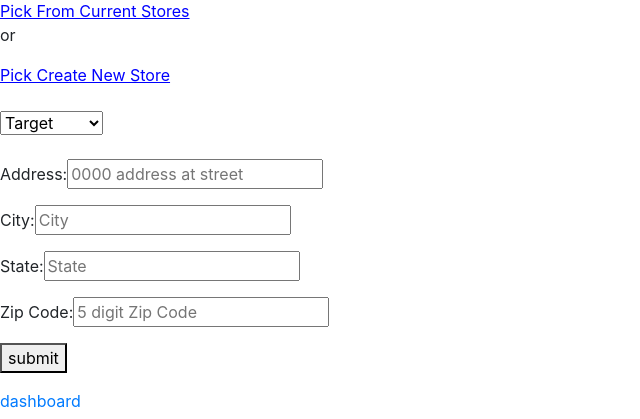
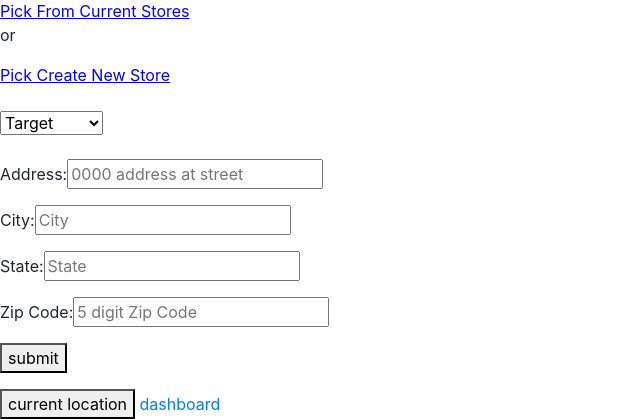
Before and after one commit to Apilny/Shelf_Project2, a Django app: template apps/shelf_app/templates/view_locations.html in a window 1280 px wide. Shown: the part 714-1133 px from the top of the page, without its empty margins (0-640 px from the left). Run offline with Django 3.2, Linux system fonts and the light colour scheme; the template is opened without the code that fills it: values that come from a table or form of the project are taken from there, others are empty; data comes from the database, SQL or seed files in the repository; parts of the project's set-up code (start-up, migrations or seed data) failed here and were passed over; some libraries are stand-ins or nearby versions.

Commit message:
Update view_locations.html

```diff
--- a/apps/shelf_app/templates/view_locations.html
+++ b/apps/shelf_app/templates/view_locations.html
@@ -63,7 +63,7 @@
             {%for location in store.locations.all%}
             <tr>
                 <td scope="row">{{location.store.name}}</th>
-                <td><a href='http://maps.google.com/maps/dir/{{location.address}}+{{location.city}},+{{location.state}},+{{location.zip_code}}'>{{location.address}} {{location.city}} {{location.state}}
+                <td><a class='navigate' href='http://maps.google.com/maps/dir/{{location.address}}+{{location.city}},+{{location.state}},+{{location.zip_code}}'>{{location.address}} {{location.city}} {{location.state}}
                         {{location.zip_code}}</a></td>
                 <td><a href='/shelf/{{location.id}}/items'>Items</a></td>
             </tr>
@@ -86,6 +86,7 @@
             <p><button type='submit'>submit</button></p>
         </div>
     </form>
+    <button id='location_button'> current location</button>
     <a href='/shelf/profile'>dashboard</a>
     <script>
         $(document).ready(function () {
@@ -97,7 +98,20 @@
                 $('#store_select').empty()
                 $('#store_select').append(" New Store Name:<input type='text' name='store_name' placeholder='Select New Store Name'>")
             })
+            $('#location_button').click(function(){
+                alert('location_button clicked')
+                if (navigator.geolocation)
+                    navigator.geolocation.getCurrentPosition(function(position){
+                        console.log(position);
+                        get("https://www.google.com/maps/search/'+position.coords.latitude+','+position.coords.longitude+'".function(data));
+                        console.log(data)
+                })
+                else
+                    console.log('no geolocation')
+            })
+
         })
+
 
     </script>
 
```
